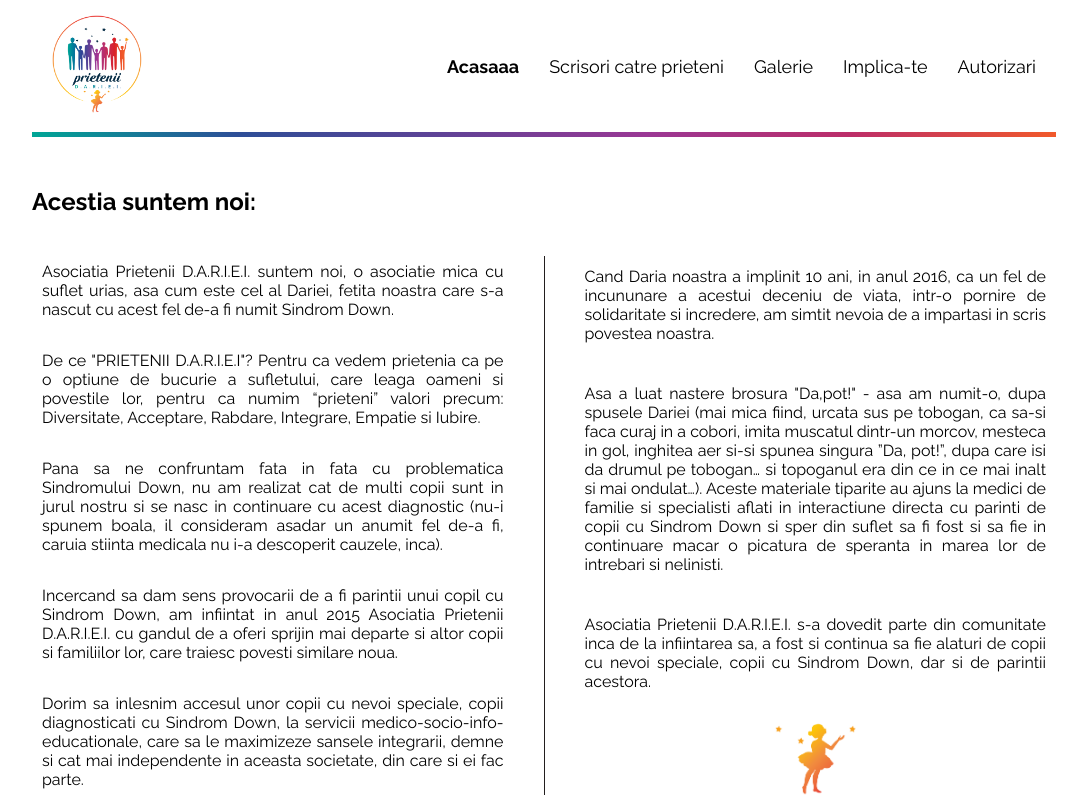
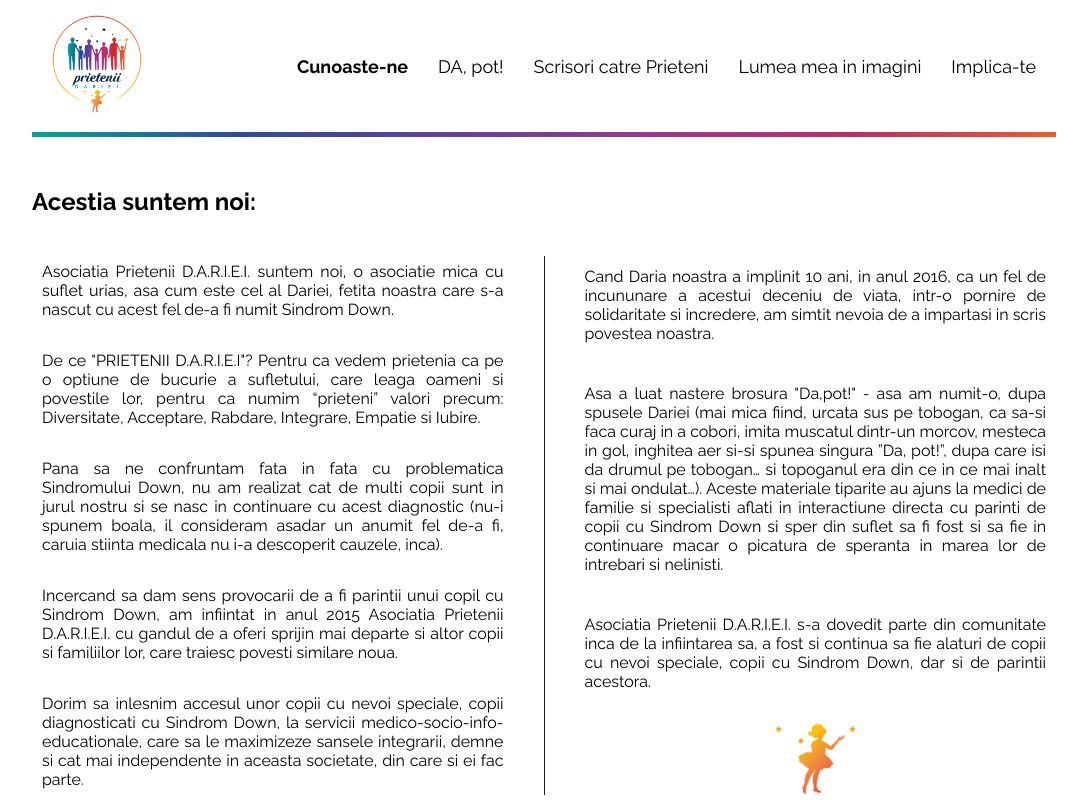
Before and after one commit to SirbayC/SiteAsociatie, a React (Create React App) app in the folder client/: page / in a window 1280 px wide. Shown: the top 800 px of the page, without its empty margins (96-1183 px from the left). Built offline with nearby package versions, Linux system fonts and the light colour scheme.

Commit message:
Update Navbar links

```diff
--- a/client/src/components/Navbar.jsx
+++ b/client/src/components/Navbar.jsx
@@ -20,19 +20,19 @@
                     </div>
                     <div className="links">
                         <NavLink to="/" className={({ isActive }) => isActive ? "link active" : 'link'}>
-                            Acasaaa
+                            Cunoaste-ne
                         </NavLink>
                         <NavLink to="/campanii" className={({ isActive }) => isActive ? "link active" : 'link'}>
-                            Scrisori catre prieteni
+                            DA, pot!
                         </NavLink>
                         <NavLink to="/galerie" className={({ isActive }) => isActive ? "link active" : 'link'}>
-                            Galerie
+                            Scrisori catre Prieteni
                         </NavLink>
                         <NavLink to="/implica_te" className={({ isActive }) => isActive ? "link active" : 'link'}>
-                            Implica-te
+                            Lumea mea in imagini
                         </NavLink>
                         <NavLink to="/autorizari" className={({ isActive }) => isActive ? "link active" : 'link'}>
-                            Autorizari
+                            Implica-te
                         </NavLink>
                         {/* <div className="userContainer" onMouseEnter={toggleSubmenu} onMouseLeave={toggleSubmenu}>
                             <img
```
